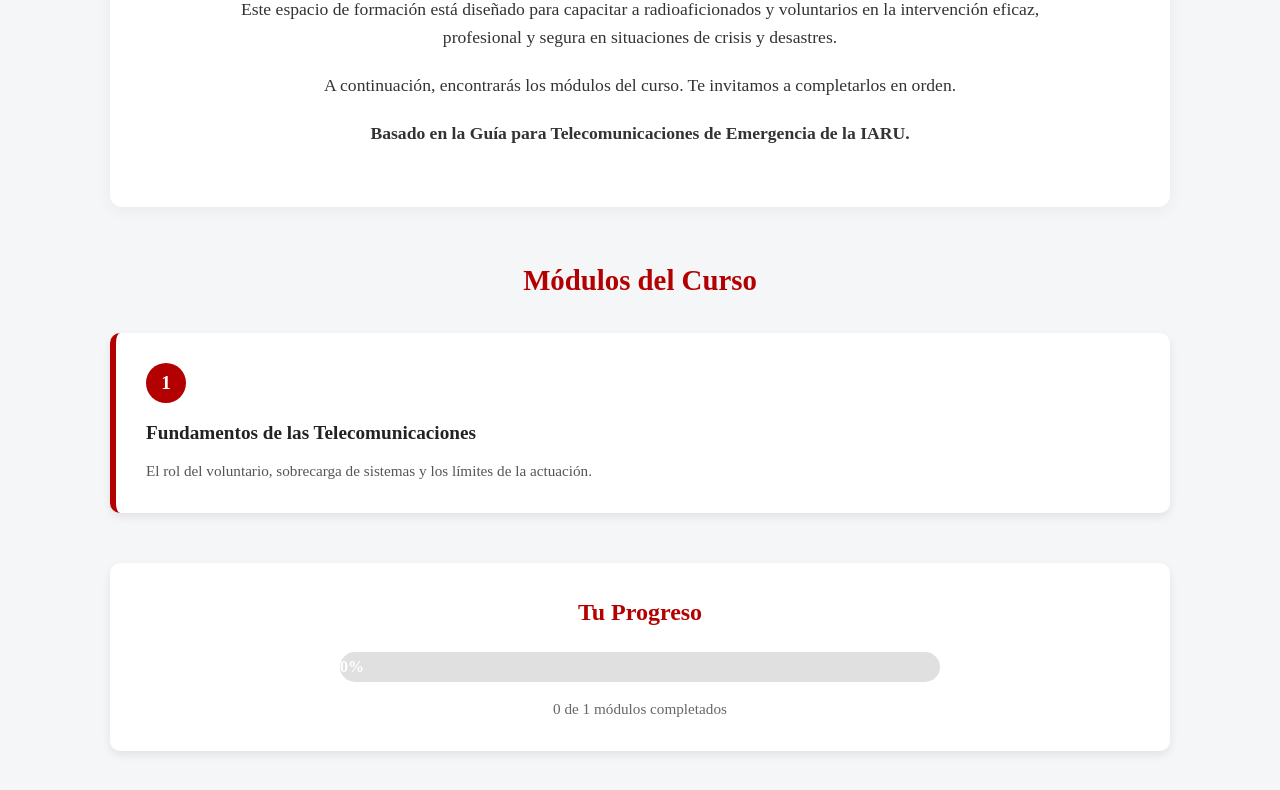
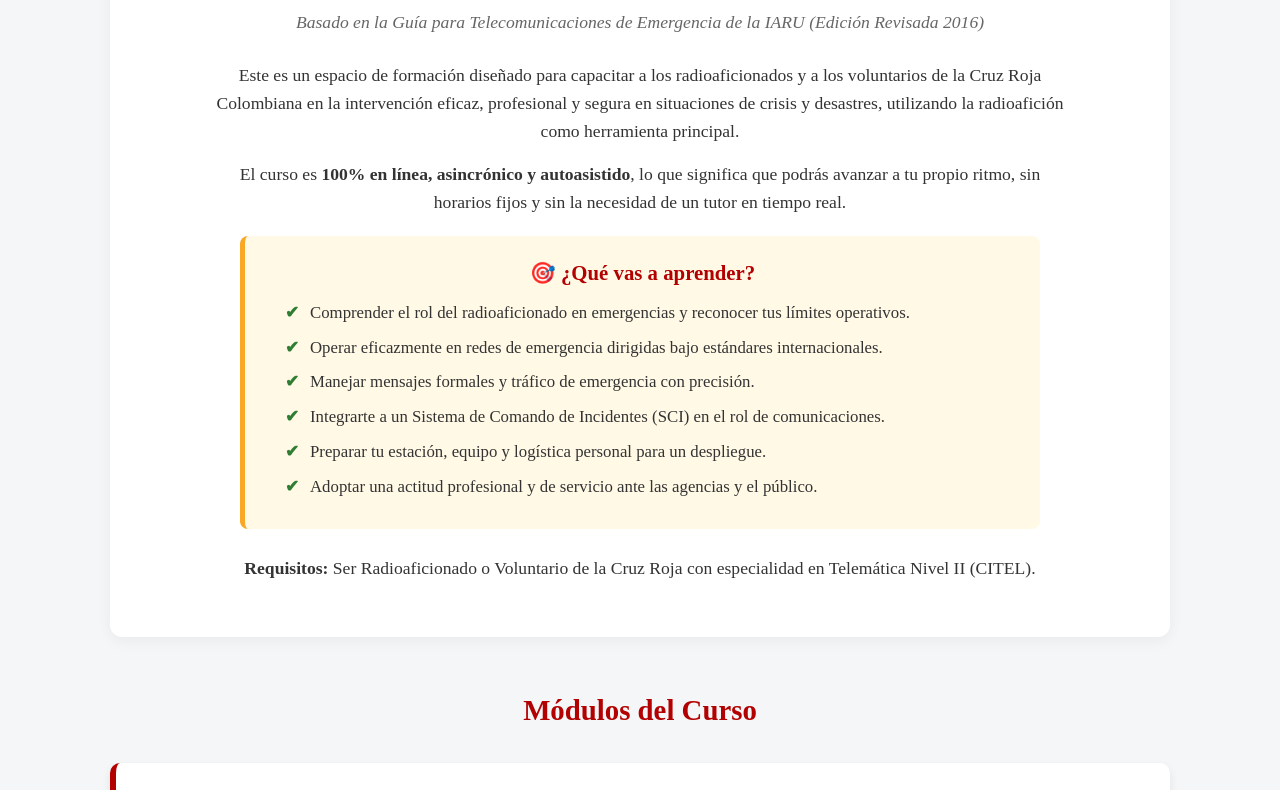
Before and after one commit to telematicabolivar2026-afk/curso-telecomunicaciones-emergencia, a plain HTML site: page index.html in a window 1280 px wide. Shown: the part 240-1030 px from the top of the page. Drawn offline with Linux system fonts and the light colour scheme; a script that the page names is missing.

Commit message:
Update index.html

```diff
--- a/index.html
+++ b/index.html
@@ -22,9 +22,20 @@
         .header-titulo h1 { color: var(--rojo-cr); font-size: 1.5rem; margin-bottom: 5px; }
         .header-titulo p { font-size: 0.9rem; color: #666; }
         .contenedor { max-width: 1100px; margin: 0 auto; padding: 40px 20px; }
+
+        /* Estilos mejorados para la bienvenida */
         .bienvenida { background: var(--blanco); padding: 40px; border-radius: 12px; box-shadow: 0 4px 15px rgba(0,0,0,0.05); text-align: center; margin-bottom: 50px; border-top: 5px solid var(--rojo-cr); }
-        .bienvenida h2 { color: var(--rojo-cr); margin-bottom: 15px; }
-        .bienvenida p { max-width: 800px; margin: 0 auto 20px auto; font-size: 1.1rem; }
+        .bienvenida h2 { color: var(--rojo-cr); margin-bottom: 15px; font-size: 2rem; }
+        .bienvenida p { max-width: 850px; margin: 0 auto 15px auto; font-size: 1.1rem; }
+        .bienvenida .subtitulo { color: #666; font-style: italic; margin-bottom: 25px; }
+
+        /* Lista de objetivos bonita */
+        .objetivos { background: #fff9e6; padding: 20px 40px; border-radius: 8px; text-align: left; max-width: 800px; margin: 20px auto; border-left: 5px solid #f9a825; }
+        .objetivos h3 { color: var(--rojo-cr); margin-bottom: 10px; text-align: center; font-size: 1.3rem; }
+        .objetivos ul { list-style-type: none; padding-left: 0; }
+        .objetivos li { margin-bottom: 8px; font-size: 1.05rem; position: relative; padding-left: 25px; }
+        .objetivos li::before { content: "✔"; position: absolute; left: 0; color: var(--verde); font-weight: bold; }
+
         .titulo-seccion { text-align: center; color: var(--rojo-cr); font-size: 1.8rem; margin-bottom: 30px; }
         .grid-modulos { display: grid; grid-template-columns: repeat(auto-fit, minmax(300px, 1fr)); gap: 25px; margin-bottom: 50px; }
         .tarjeta-modulo { background: var(--blanco); padding: 30px; border-radius: 10px; text-decoration: none; color: var(--texto); box-shadow: 0 4px 10px rgba(0,0,0,0.08); transition: transform 0.3s, box-shadow 0.3s; border-left: 6px solid var(--rojo-cr); position: relative; display: block;}
@@ -57,10 +68,8 @@
         footer strong { color: var(--blanco); }
     </style>
 
-    <!-- 🔥 Firebase (Asegúrate de tener el archivo en la carpeta js) -->
     <script src="js/firebase-progress.js"></script>
 
-    <!-- 📊 GoatCounter (Opcional, para contar visitas) -->
     <script data-goatcounter="https://telematicabolivar.goatcounter.com/count"
             async src="//gc.zgo.at/count.js"></script>
 </head>
@@ -68,7 +77,6 @@
 
     <header>
         <div class="header-logos">
-            <!-- Asegúrate de tener la imagen en la carpeta img -->
             <img src="img/logo-cruz-roja.png" alt="Cruz Roja Colombiana">
         </div>
         <div class="header-titulo">
@@ -83,16 +91,32 @@
     <main class="contenedor">
 
         <section class="bienvenida">
-            <h2>¡Bienvenido al curso!</h2>
-            <p>Este espacio de formación está diseñado para capacitar a radioaficionados y voluntarios en la intervención eficaz, profesional y segura en situaciones de crisis y desastres.</p>
-            <p>A continuación, encontrarás los módulos del curso. Te invitamos a completarlos en orden.</p>
-            <p><strong>Basado en la Guía para Telecomunicaciones de Emergencia de la IARU.</strong></p>
+            <h2>¡Bienvenido al Curso!</h2>
+            <p class="subtitulo">Basado en la Guía para Telecomunicaciones de Emergencia de la IARU (Edición Revisada 2016)</p>
+
+            <p>Este es un espacio de formación diseñado para capacitar a los radioaficionados y a los voluntarios de la Cruz Roja Colombiana en la intervención eficaz, profesional y segura en situaciones de crisis y desastres, utilizando la radioafición como herramienta principal.</p>
+
+            <p>El curso es <strong>100% en línea, asincrónico y autoasistido</strong>, lo que significa que podrás avanzar a tu propio ritmo, sin horarios fijos y sin la necesidad de un tutor en tiempo real.</p>
+
+            <div class="objetivos">
+                <h3>🎯 ¿Qué vas a aprender?</h3>
+                <ul>
+                    <li>Comprender el rol del radioaficionado en emergencias y reconocer tus límites operativos.</li>
+                    <li>Operar eficazmente en redes de emergencia dirigidas bajo estándares internacionales.</li>
+                    <li>Manejar mensajes formales y tráfico de emergencia con precisión.</li>
+                    <li>Integrarte a un Sistema de Comando de Incidentes (SCI) en el rol de comunicaciones.</li>
+                    <li>Preparar tu estación, equipo y logística personal para un despliegue.</li>
+                    <li>Adoptar una actitud profesional y de servicio ante las agencias y el público.</li>
+                </ul>
+            </div>
+
+            <p style="margin-top: 25px;"><strong>Requisitos:</strong> Ser Radioaficionado o Voluntario de la Cruz Roja con especialidad en Telemática Nivel II (CITEL).</p>
         </section>
 
         <section class="panel-registro" id="panelRegistro">
             <h3>📋 Identifícate para guardar tu progreso</h3>
             <p>Ingresa tu número de Cédula de Ciudadanía para guardar tu avance del curso.</p>
-            <input type="text" id="inputCarnet" placeholder="Ej: 12345678" maxlength="20">
+            <input type="text" id="inputCarnet" placeholder="Ej: 1045678900" maxlength="20">
             <br>
             <button onclick="registrarCarnet()">Guardar mi Cédula</button>
             <div class="info-carnet" id="infoCarnet" style="display:none;"></div>
@@ -107,7 +131,7 @@
                 <h3>Fundamentos de las Telecomunicaciones</h3>
                 <p>El rol del voluntario, sobrecarga de sistemas y los límites de la actuación.</p>
             </a>
-            <!-- Puedes ir agregando los demás módulos aquí copiando este bloque <a> -->
+            <!-- Aquí irás agregando los demás módulos copiando el bloque de arriba -->
         </section>
 
         <section class="progreso">
@@ -168,7 +192,7 @@
         async function actualizarProgreso() {
             const datos = await leerProgreso();
             const completados = contarModulosCompletados(datos);
-            const total = 1; // Cambiar este número a medida que agregues módulos
+            const total = 1;
             const porcentaje = Math.round((completados / total) * 100);
 
             const barra = document.getElementById('barraRelleno');
```
